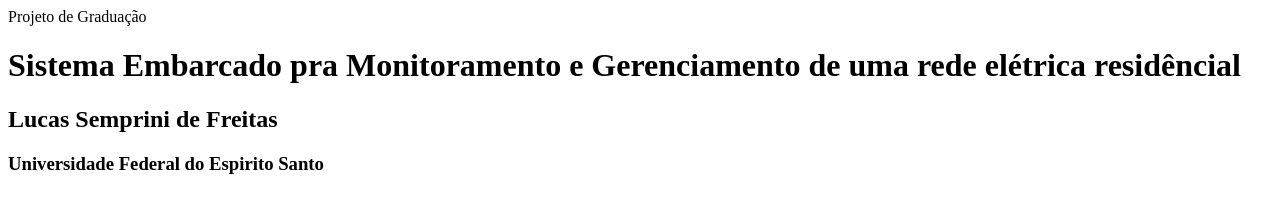
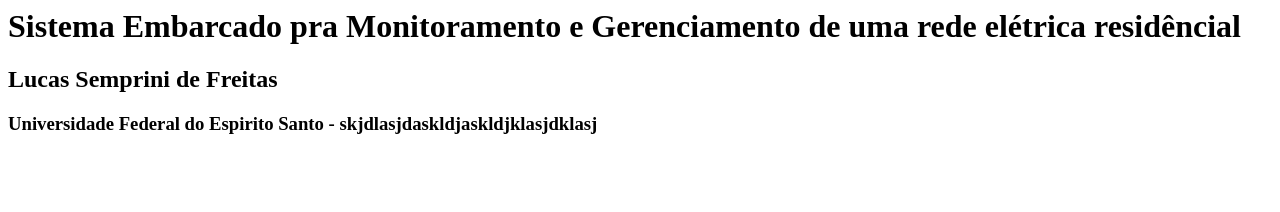
Before and after one commit to tilima/PG_EMBARCADO, a plain HTML site: page index.html in a window 1280 px wide. Drawn offline with Linux system fonts and the light colour scheme.

Commit message:
Alteração teste - parte 1

```diff
--- a/index.html
+++ b/index.html
@@ -1,10 +1,10 @@
 <html>
 <head>
-    <tittle>Projeto de Graduação</tittle>
+    <title>Projeto de Graduação - Kauê Esteve Aqui</title>
 </head>
 <body>
     <h1>Sistema Embarcado pra Monitoramento e Gerenciamento de uma rede elétrica residêncial</h1>
     <h2>Lucas Semprini de Freitas</h2>
-    <h3>Universidade Federal do Espirito Santo</h3>
+    <h3>Universidade Federal do Espirito Santo - skjdlasjdaskldjaskldjklasjdklasj</h3>
 </body>
 </html>
```
